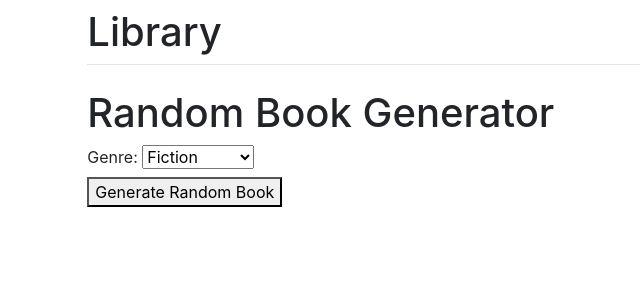
After one commit to YahooMing/Zarzadzanie-Biblioteka, a Django app: page /random_book/ in a window 1280 px wide. The commit adds this page. Shown: the top 300 px of the page, without its empty margins (271-911 px from the left). Run offline with Django 5.2, Linux system fonts and the light colour scheme.

Commit message:
PRACE NAD DRUGIM KAMIENIEM MILOWYM CZ. 3
Od teraz gatunek książki jest wybierany z predefiniowanej listy ,aa nie jak wcześniej wpisywany ręcznie.
Dodanie nowej strony , na której losuje się książkę z wybranego gatunku.

```diff
--- a/biblioteka/app/forms.py
+++ b/biblioteka/app/forms.py
@@ -11,3 +11,7 @@ class AddToWishlistForm(forms.ModelForm):
     class Meta:
         model = Wishlist
         fields = []
+
+class GenreForm(forms.Form):
+    genre_choices = Book.GENRE_CHOICES
+    genre = forms.ChoiceField(choices=genre_choices)
--- a/biblioteka/app/templates/app/base.html
+++ b/biblioteka/app/templates/app/base.html
@@ -43,6 +43,7 @@
         <a href="/books/">Books</a>
         <a href="/mypage/">Books I've borrowed</a>
         <a href="/wishlist">My Wishlist</a>
+        <a href="/random_book">Draw a random book</a>
         <form method="post" action="{% url 'logout' %}">
             {% csrf_token %}
             <button type="submit" class="btn btn-success" style="position: fixed; text-align:center; bottom:0;margin:10px;">Logoff</button>
--- /dev/null
+++ b/biblioteka/app/templates/app/random_book.html
@@ -0,0 +1,21 @@
+{% extends 'app/base.html' %}
+{% block title %}
+    Draw a random book
+{% endblock %}
+{% block content %}
+<h1>Random Book Generator</h1>
+    <form method="post">
+        {% csrf_token %}
+        {{ form }}
+        <button type="submit">Generate Random Book</button>
+    </form>
+    {% if random_book %}
+    <h2>Random Book:</h2>
+    <p>Title: {{ random_book.title }}</p>
+    <p>Author: {{ random_book.author }}</p>
+    <p>Genre: {{ random_book.genre }}</p>
+    {% endif %}
+    {% if error_message %}
+    <p>{{ error_message }}</p>
+    {% endif %}
+{% endblock %}
--- a/biblioteka/app/urls.py
+++ b/biblioteka/app/urls.py
@@ -17,4 +17,5 @@ urlpatterns = [
     path('add-to-wishlist/<int:book_id>/', views.add_to_wishlist, name='add_to_wishlist'),
     path('remove-from-wishlist/<int:wishlist_id>/', views.remove_from_wishlist, name='remove_from_wishlist'),
     path('wishlist/', views.wishlist, name='wishlist'),
+    path('random_book/', views.random_book, name='random_book'),
 ]
--- a/biblioteka/app/views.py
+++ b/biblioteka/app/views.py
@@ -1,8 +1,9 @@
 from django.http import HttpResponse, HttpResponseRedirect
 from django.shortcuts import render,redirect,get_object_or_404
 from .models import Book, Wishlist
-from .forms import BookForm,AddToWishlistForm
+from .forms import BookForm,AddToWishlistForm,GenreForm
 from django.contrib.auth.decorators import login_required
+import random
 
 def book_list(request):
     books = Book.objects.all()
@@ -87,3 +88,21 @@ def remove_from_wishlist(request, wishlist_id):
     wishlist_item = Wishlist.objects.get(id=wishlist_id)
     wishlist_item.delete()
     return redirect('wishlist')
+
+def random_book(request):
+    error_message = None
+    random_book = None
+
+    if request.method == 'POST':
+        form = GenreForm(request.POST)
+        if form.is_valid():
+            selected_genre = form.cleaned_data['genre']
+            books = Book.objects.filter(genre=selected_genre)
+            if books.exists():
+                random_book = random.choice(books)
+            else:
+                error_message = 'There are no books available for the selected genre.'
+    else:
+        form = GenreForm()
+
+    return render(request, 'app/random_book.html', {'form': form, 'random_book': random_book, 'error_message': error_message})
```
Also changed, not shown: biblioteka/app/models.py (+7 -1 lines), biblioteka/app/migrations/0018_alter_book_genre.py (added), biblioteka/db.sqlite3.
